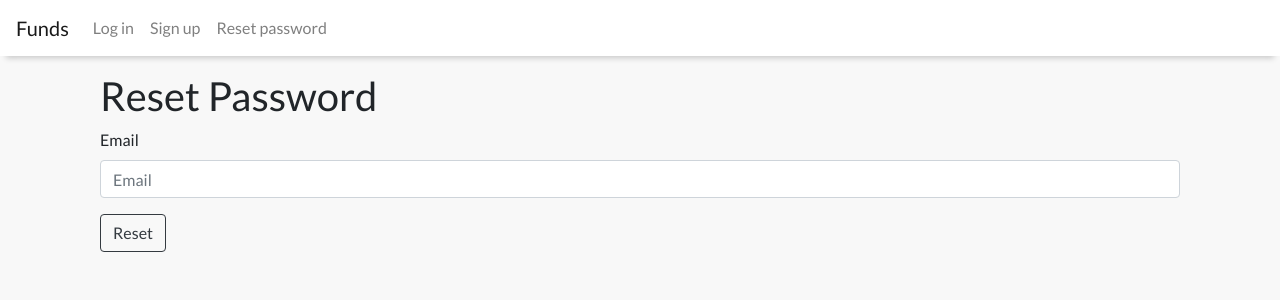
After one commit to EimantasZilis/Funds, a Django app: page /registration/reset_password/ in a window 1280 px wide. The commit adds this page. Shown: the top 300 px of the page. Run offline with Django 3.2, Linux system fonts and the light colour scheme; some libraries are stand-ins or nearby versions.

Commit message:
Added password change/reset

```diff
--- a/front_end/front_end/settings.py
+++ b/front_end/front_end/settings.py
@@ -138,3 +138,8 @@ LOGIN_REDIRECT_URL = '/registration/logged_in'
 LOGOUT_REDIRECT_URL = '/registration/logged_out'
 
 INTERNAL_IPS = ['127.0.0.1']
+
+# Email config. Save them as files in 'sent_emails' directory for now
+EMAIL_BACKEND = "django.core.mail.backends.filebased.EmailBackend"
+EMAIL_FILE_PATH = "temp/sent_emails/"
+print(f' >> EMAILS: {EMAIL_FILE_PATH}')
--- a/front_end/registration/urls.py
+++ b/front_end/registration/urls.py
@@ -11,4 +11,9 @@ urlpatterns = [
     path('logged_in/', views.LoggedInView.as_view(), name='logged_in'),
     path('logged_out/', views.LoggedOutView.as_view(), name='logged_out'),
     path('signup/', views.SignupView.as_view(), name='signup'),
+    path('change_password/', auth_views.PasswordChangeView.as_view(), name='change_password'),
+    path('reset_password/', auth_views.PasswordResetView.as_view(), name='reset_password'),
+    path('password_reset/done/', auth_views.PasswordResetDoneView.as_view(), name='password_reset_done'),
+    path('password_reset/confirm/', auth_views.PasswordResetConfirmView.as_view(), name='password_reset_confirm'),
+    path('password_reset/complete/', auth_views.PasswordResetCompleteView.as_view(), name='password_reset_complete')
 ]
--- a/front_end/templates/_navbar.html
+++ b/front_end/templates/_navbar.html
@@ -8,10 +8,12 @@
         <ul class="navbar-nav mt-2 mt-lg-0 mr-auto">
             {% if user.is_authenticated %}
                 <li class="nav-item"><a class="nav-link" href="">Accounts</a></li>
+                <li class="nav-item"><a class="nav-link" href="{% url 'registration:change_password' %}">Change password</a></li>
                 <li class="nav-item"><a class="nav-link" href="{% url 'registration:logout' %}">Log Out</a></li>
             {% else %}
                 <li class="nav-item"><a class="nav-link" href="{% url 'registration:login' %}">Log in</a></li>
                 <li class="nav-item"><a class="nav-link" href="{% url 'registration:signup' %}">Sign up</a></li>
+                <li class="nav-item"><a class="nav-link" href="{% url 'registration:reset_password' %}">Reset password</a></li>
             {% endif %}
         </ul>
     </div>
--- /dev/null
+++ b/front_end/templates/registration/password_reset_form.html
@@ -0,0 +1,13 @@
+{% extends "base.html" %}
+{% load bootstrap4 %}
+
+{% block content %}
+<div class="container">
+    <h1>Reset Password</h1>
+    <form method="POST">
+        {% csrf_token %}
+        {% bootstrap_form form %}
+        <input type="submit" class="btn btn-outline-dark" value="Reset">
+    </form>
+</div>
+{% endblock %}
```
Also changed, not shown: front_end/templates/registration/password_change_done.html (added, +8 -0 lines), front_end/templates/registration/password_change_form.html (added, +13 -0 lines), front_end/templates/registration/password_reset_complete.html (added, +9 -0 lines), front_end/templates/registration/password_reset_confirm.html (added, +13 -0 lines), front_end/templates/registration/password_reset_done.html (added, +13 -0 lines).
